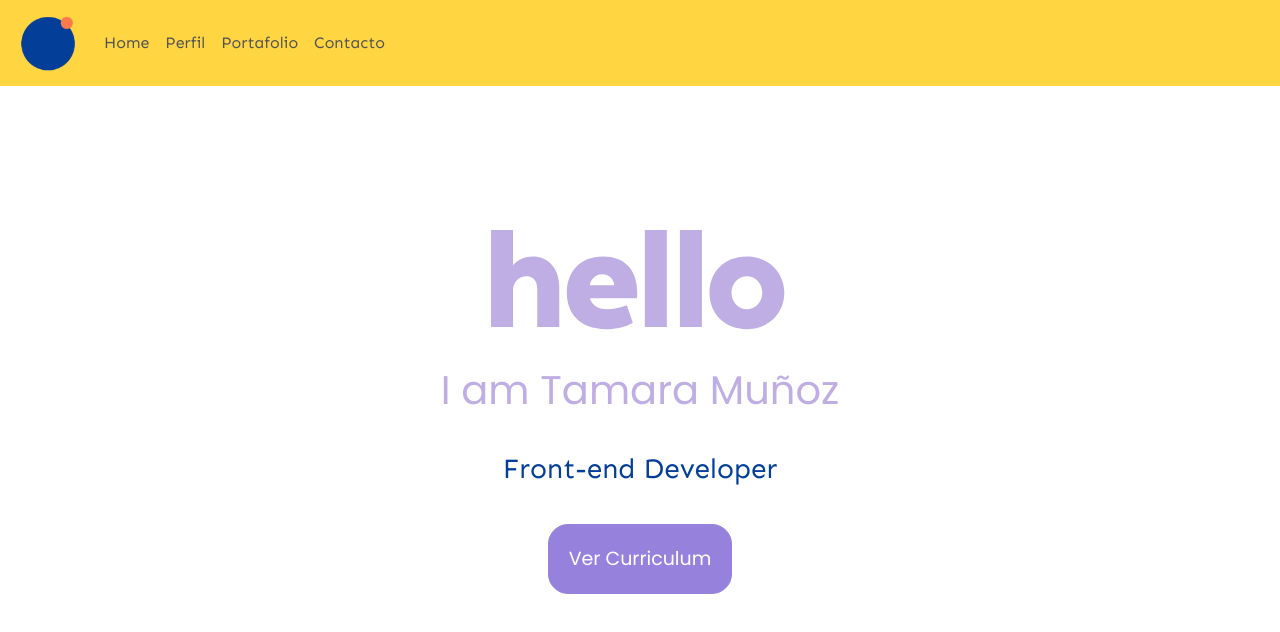
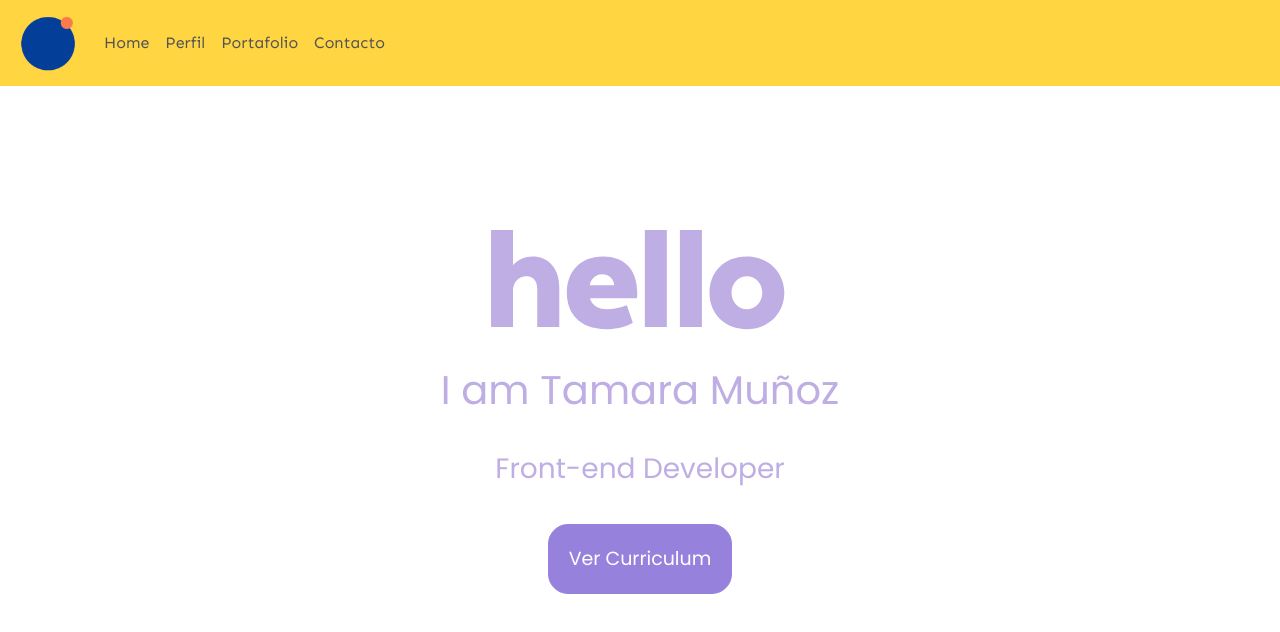
Before and after one commit to tamaramunoz/Portfolio-react, a React (Create React App) app: page / in a window 1280 px wide. Shown: the top 632 px of the page. Built offline with nearby package versions, Linux system fonts and the light colour scheme.

Commit message:
feat: color to the texts and creating a main color variable

```diff
--- a/src/components/Home.jsx
+++ b/src/components/Home.jsx
@@ -63,7 +63,7 @@ const Home = () => {
                 </div>
 
                 <h1 className="home__iam">I am Tamara Muñoz</h1>
-                <h3 className="front"> Front-end Developer </h3>
+                <h3 className="home__front"> Front-end Developer </h3>
 
                 <div className='home__cv' >
                     <a href={CVTamara} target="blank">
--- a/src/components/Home.scss
+++ b/src/components/Home.scss
@@ -1,4 +1,6 @@
 @import "../custom.scss";
+
+$mainColor:  #bfaee3;
 
 .home {
     font-family: 'Poppins', sans-serif;
@@ -14,7 +16,7 @@
     &__iam {
         display: flex;
         justify-content: center;
-        color: #bfaee3;
+        color: $mainColor;
     }
 
     &__cv {
@@ -27,4 +29,10 @@
             font-size: 19px;
         }
     }
+
+    &__front {
+        padding: 30px;
+        text-align: center;
+        color: $mainColor;
+    }
 }
```
